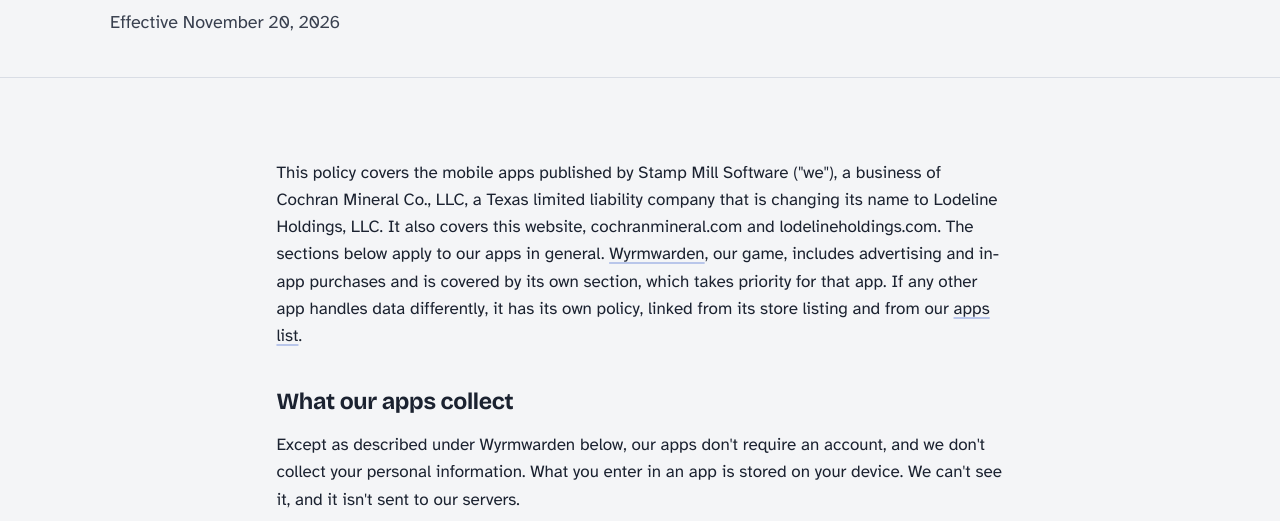
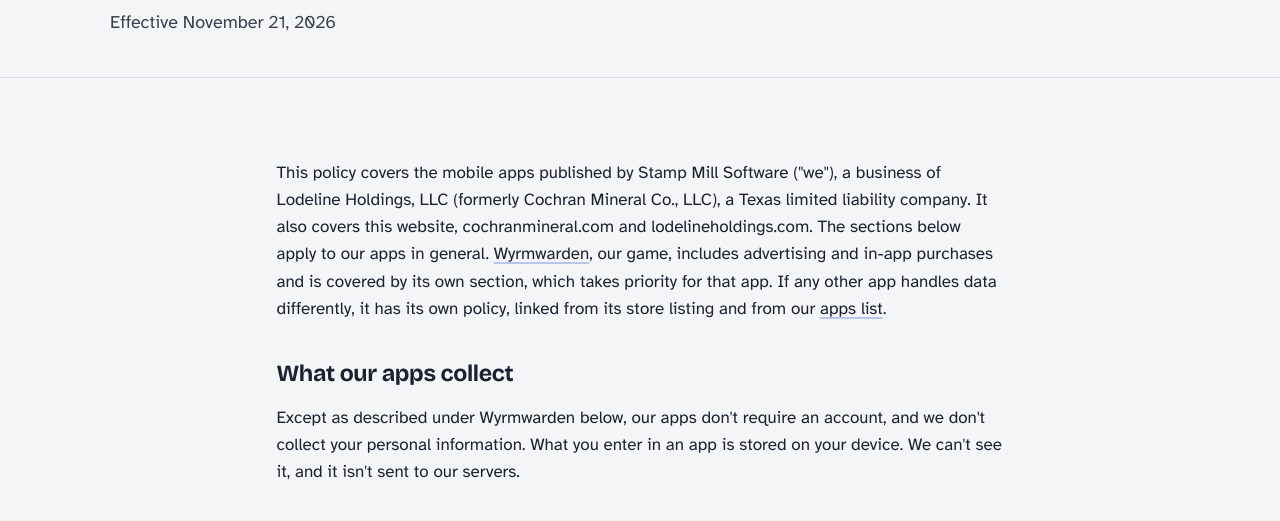
Before and after one commit to hahhahsnake/stampmill-site, a plain HTML site: page privacy.html in a window 1280 px wide. Shown: the part 192-713 px from the top of the page. Drawn offline with Linux system fonts and the light colour scheme.

Commit message:
Use the approved legal name, Lodeline Holdings, LLC
Co-Authored-By: Claude Opus 5.5 <noreply@anthropic.com>
Claude-Session: https://claude.ai/code/session_01VJgvkoFQ9wYZZgmZVeQyaM

```diff
--- a/privacy.html
+++ b/privacy.html
@@ -29,13 +29,13 @@
   <div class="page-head">
     <div class="wrap">
       <h1>Privacy policy</h1>
-      <p class="effective">Effective November 20, 2026</p>
+      <p class="effective">Effective November 21, 2026</p>
     </div>
   </div>
 
   <section>
     <div class="wrap policy">
-      <p>This policy covers the mobile apps published by Stamp Mill Software ("we"), a business of Cochran Mineral Co., LLC, a Texas limited liability company that is changing its name to Lodeline Holdings, LLC. It also covers this website, cochranmineral.com and lodelineholdings.com. The sections below apply to our apps in general. <a href="#wyrmwarden">Wyrmwarden</a>, our game, includes advertising and in-app purchases and is covered by its own section, which takes priority for that app. If any other app handles data differently, it has its own policy, linked from its store listing and from our <a href="/#apps">apps list</a>.</p>
+      <p>This policy covers the mobile apps published by Stamp Mill Software ("we"), a business of Lodeline Holdings, LLC (formerly Cochran Mineral Co., LLC), a Texas limited liability company. It also covers this website, cochranmineral.com and lodelineholdings.com. The sections below apply to our apps in general. <a href="#wyrmwarden">Wyrmwarden</a>, our game, includes advertising and in-app purchases and is covered by its own section, which takes priority for that app. If any other app handles data differently, it has its own policy, linked from its store listing and from our <a href="/#apps">apps list</a>.</p>
 
       <h2>What our apps collect</h2>
       <p>Except as described under Wyrmwarden below, our apps don't require an account, and we don't collect your personal information. What you enter in an app is stored on your device. We can't see it, and it isn't sent to our servers.</p>
@@ -82,7 +82,7 @@
       <p>If we change this policy, we'll update it on this page and change the date at the top.</p>
 
       <h2>Contact</h2>
-      <p>Questions about privacy: <a href="mailto:apps@stampmillsoftware.com">apps@stampmillsoftware.com</a>, or Cochran Mineral Co., LLC (changing its name to Lodeline Holdings, LLC), Texas, United States.</p>
+      <p>Questions about privacy: <a href="mailto:apps@stampmillsoftware.com">apps@stampmillsoftware.com</a>, or Lodeline Holdings, LLC, Texas, United States.</p>
     </div>
   </section>
 </main>
```
